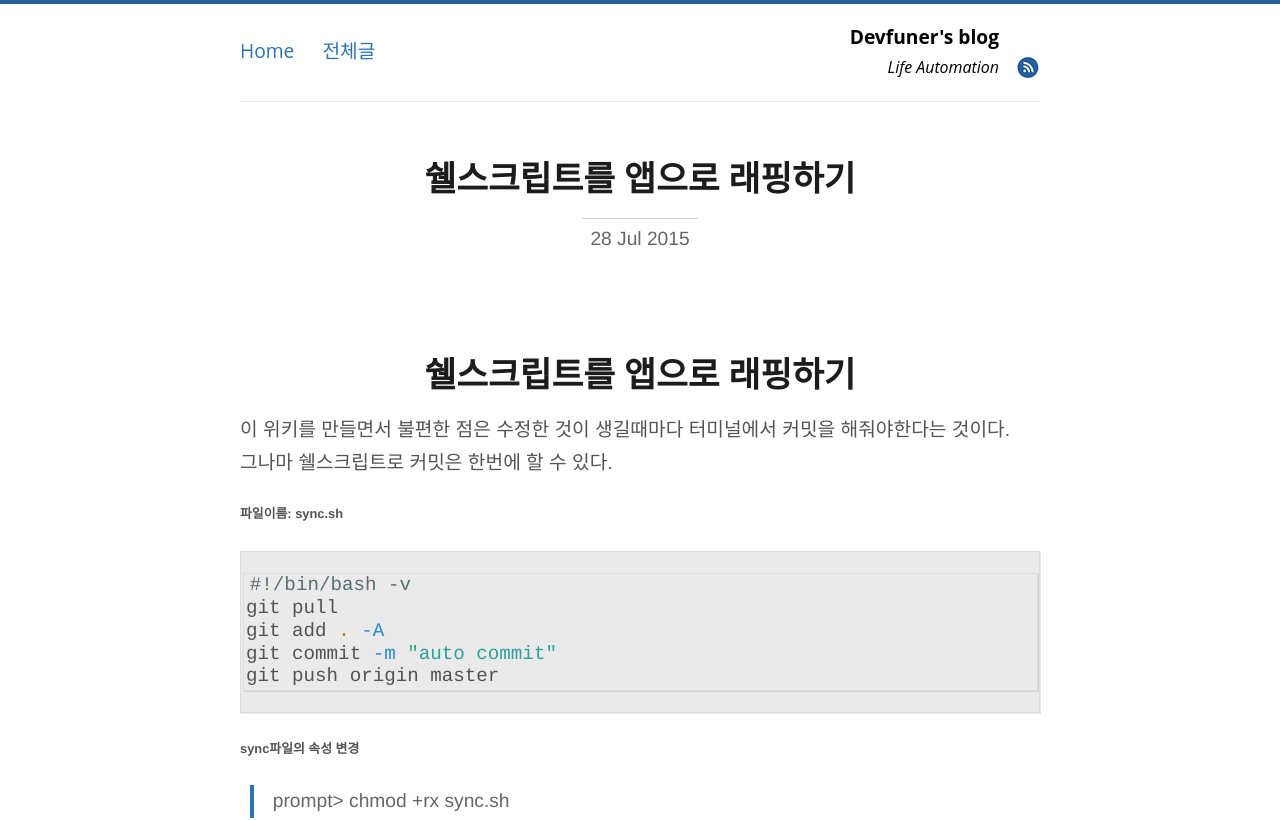
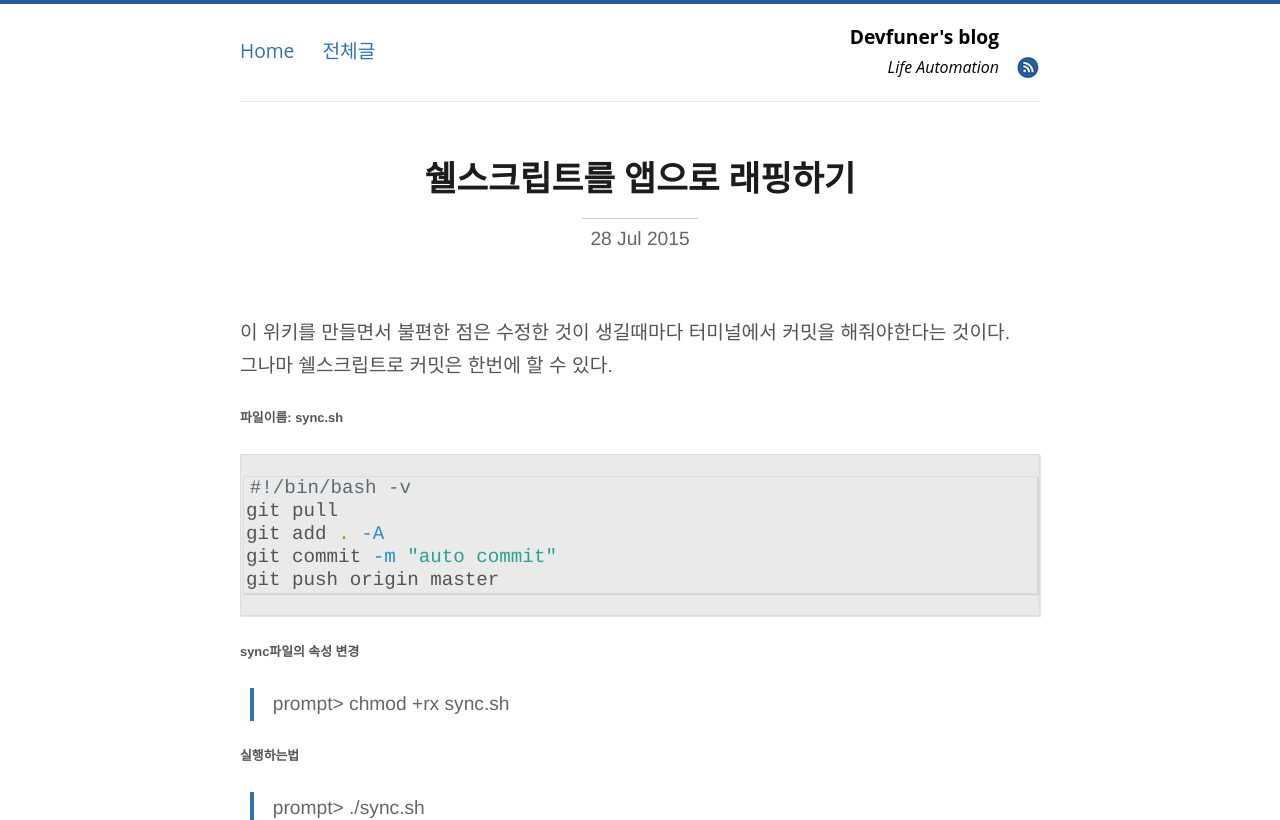
Before and after one commit to devfuner/devfuner.github.com, a Jekyll site: the page built from _posts/2015-07-28-packaged-bash.md, in a window 1280 px wide and 900 px high, cut to the strip 0-820 px from the top of the window. Built offline with Jekyll 4.4.1, drawn with Linux system fonts in a browser that asks for light colours; Markdown is read by kramdown in place of the engine named in the settings; comment, search, counter and statistics services are not loaded.

Commit message:
test commit

````diff
--- a/_posts/2015-07-28-packaged-bash.md
+++ b/_posts/2015-07-28-packaged-bash.md
@@ -5,12 +5,10 @@
 tags: [bash, applescript]
 ---
 
-#쉘스크립트를 앱으로 래핑하기
 이 위키를 만들면서 불편한 점은 수정한 것이 생길때마다 터미널에서 커밋을 해줘야한다는 것이다.
 그나마 쉘스크립트로 커밋은 한번에 할 수 있다.
 
 ###### 파일이름: sync.sh
-
 ```bash
 #!/bin/bash -v
 git pull
@@ -41,8 +39,8 @@
 이제 터미널에서 쉘스크립트 실행하는 것보다 간편하게 하는 방법을 알아보자.
 sync를 해주는 응용프로그램을 만들고 그것만 더블클릭하면 sync가 되도록 할것이다.
 우선 *스크립트 편집기*를 실행해서 아래의 애플스크립트를 붙여넣는다.
+
 ###### 파일이름: wiki sync.app
-
 ```applescript
 tell application "Terminal"
     -- 터미널을 실행하고 쉘스크립트를 실행한 후 12초 후에 터미널 종료
````
